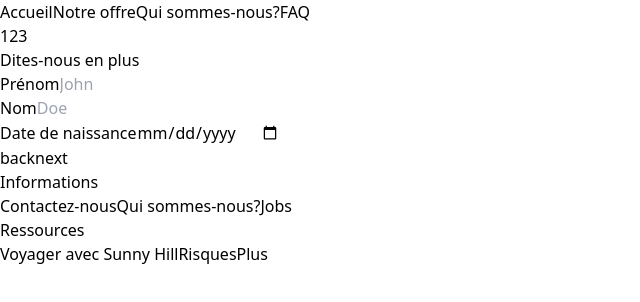
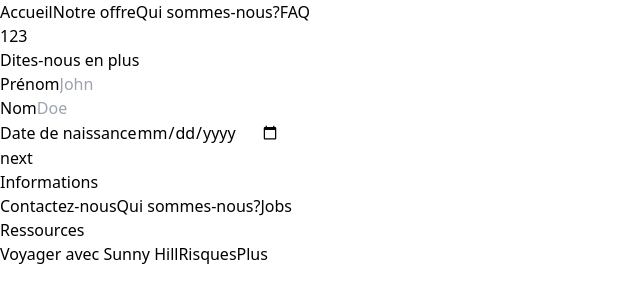
Before and after one commit to nathvda/SunnyHillAgency, a React (Vite) app: page /form in a window 1280 px wide. Shown: the top 302 px of the page, without its empty margins (0-640 px from the left). Built offline with nearby package versions, Linux system fonts and the light colour scheme.

Commit message:
Errors are still not working properly.

```diff
--- a/src/FormSteps/StepOne.tsx
+++ b/src/FormSteps/StepOne.tsx
@@ -19,7 +19,7 @@ const resolver: Resolver<FormValues> = async (values) => {
           },
         }
       : {},
-  };
+  }
 };
 
 const StepOne = () => {
@@ -47,7 +47,7 @@ const StepOne = () => {
 
         <div>
           <label htmlFor="firstName">Prénom</label>
-          <input {...register("firstName")} placeholder="John" />
+          <input {...register("firstName")} placeholder="John"/>
           {errors?.firstName && <p>{errors.firstName.message}</p>}
         </div>
 
@@ -62,7 +62,7 @@ const StepOne = () => {
           <input type="date" {...register("dateOfBirth")} />
           {errors?.lastName && <p>{errors.lastName.message}</p>}
         </div>
-        <button onClick={() => goBack()} type="button">back</button><button type="submit">next</button>
+       <button type="submit">next</button>
       </form>
     </div>
   );
--- a/src/store.ts
+++ b/src/store.ts
@@ -12,8 +12,8 @@ interface FormState {
 
 
 export const useFormStore = create<FormState & Action>((set) => ({
-                    firstName:"coucou",
-                    lastName:"bye",
+                    firstName:"",
+                    lastName:"",
                 updateFirstName: (firstName) =>
                     set(() => ({firstName:firstName}))
                 ,
```
